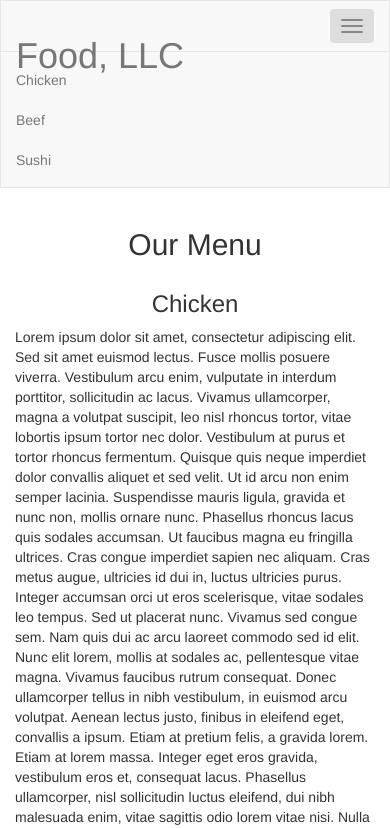
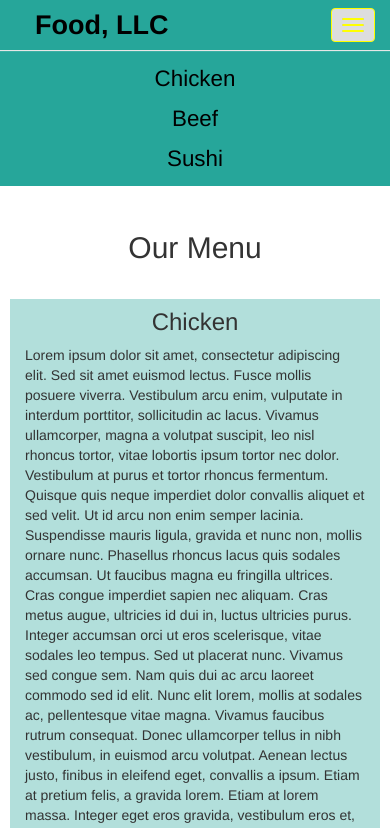
Before and after one commit to pezzu/web-dev-course-4, a plain HTML site: page ex-3/index.html in a window 390 px wide. Both pictures are taken after a click on the button "Toggle navigation". Shown: the top 828 px of the page. Drawn offline with Linux system fonts and the light colour scheme.

Commit message:
Styles added

```diff
--- a/ex-3/css/styles.css
+++ b/ex-3/css/styles.css
@@ -0,0 +1,53 @@
+* {
+  box-sizing: border-box;
+  font-family: Helvetica;
+}
+
+/** HEADER **/
+#header-nav {
+  background-color: #26a69a;
+  border-radius: 0;
+  border: 0;
+}
+
+/*Food LCC*/
+.navbar-brand h1 {
+  color: black;
+  font-size: 1.5em;
+  font-weight: bold;
+  margin-top: 0;
+  margin-bottom: 0;
+  margin-left: 20px;
+  line-height: .75;
+}
+.navbar-brand a:hover, .navbar-brand a:focus {
+  text-decoration: none;
+}
+
+/*Navigation menu*/
+#nav-list a {
+  color: black;
+  text-align: center;
+}
+#nav-list a:hover {
+  background: #E7E7E7;
+}
+#nav-list a {
+  font-size: 1.6em;
+}
+
+.navbar-header button.navbar-toggle, .navbar-header .icon-bar {
+  border: 1px solid yellow;
+}
+/*Our Menu*/
+#main-content h2 {
+    margin: 25px;
+}
+/*Chicken, Beed, Sushi*/
+#main-content > section h3 {
+    margin-top: 10px;
+}
+#main-content > section > div {
+    border: 10px solid white;
+    background: #b2dfdb;
+}
--- a/ex-3/index.html
+++ b/ex-3/index.html
@@ -14,7 +14,7 @@
 </head>
 <body>
    <header>
-      <nav class="navbar navbar-default">
+      <nav id="header-nav" class="navbar navbar-default">
          <div class="container-fluid">
             <div class="navbar-header">
                <button type="button" class="navbar-toggle collapsed visible-xs" data-toggle="collapse" data-target="#collapsable-nav" aria-expanded="false">
@@ -27,7 +27,7 @@
             </div> <!-- .navbar-header -->
 
             <div class="collapse navbar-collapse" id="collapsable-nav">
-               <ul class="nav navbar-nav visible-xs navbar-right">
+               <ul id="nav-list" class="nav navbar-nav visible-xs navbar-right">
                   <li>
                      <a href="#">Chicken</a>
                   </li>
@@ -37,7 +37,7 @@
                   <li>
                      <a href="#">Sushi</a>
                   </li>
-               </ul>
+               </ul> <!-- #nav-list -->
             </div> <!-- #collapsable-nav -->
          </div> <!-- .container -->
       </nav>
```
